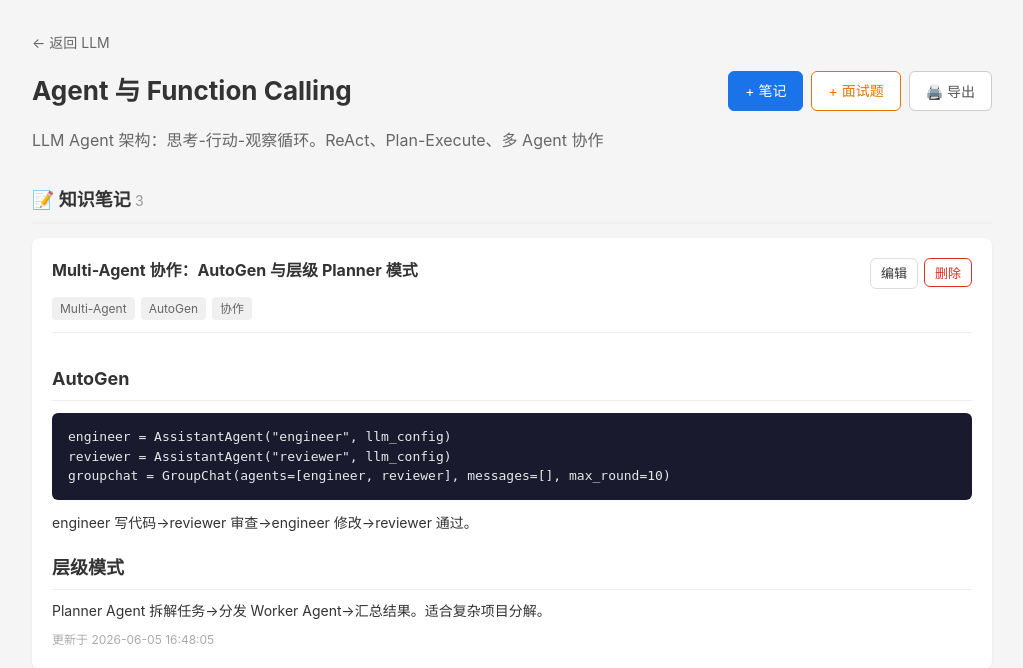
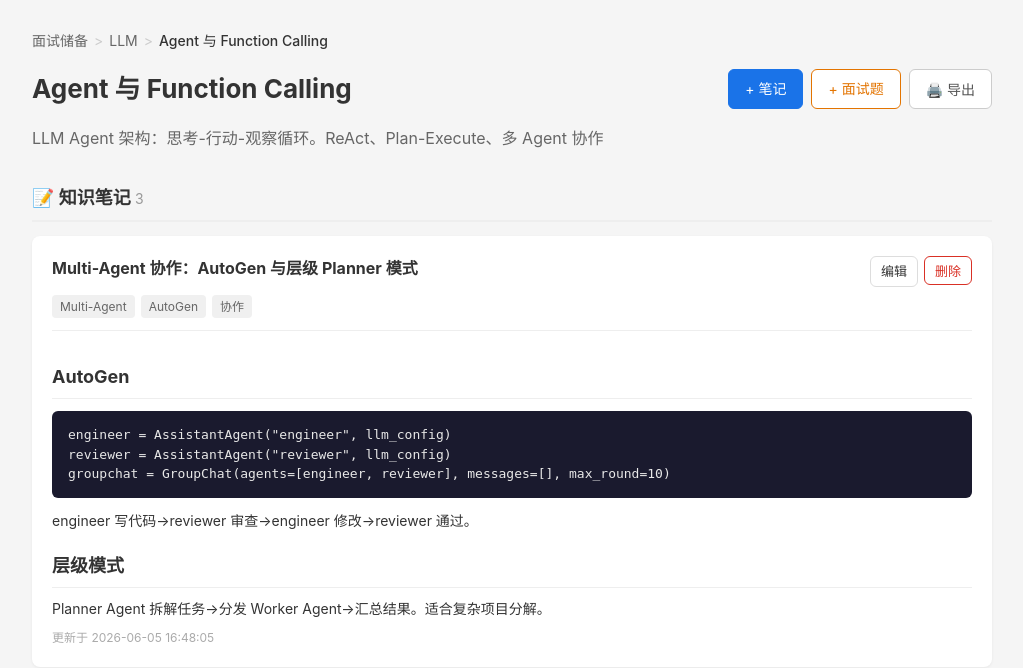
Before and after one commit to dj080808/toolset, a Flask app: page /skillset/stack/77 in a window 1280 px wide. Shown: the part 56-724 px from the top of the page, without its empty margins (128-1151 px from the left). Run offline with Flask 3, Linux system fonts and the light colour scheme; data comes from the database, SQL or seed files in the repository.

Commit message:
增加面包屑导航

```diff
--- a/static/style.css
+++ b/static/style.css
@@ -51,6 +51,13 @@ h1 { font-size: 26px; margin-bottom: 8px; }
 .form-group label { display: block; font-weight: 500; margin-bottom: 6px; font-size: 14px; }
 .form-group input, .form-group textarea { width: 100%; padding: 10px 12px; border: 1px solid #ddd; border-radius: 6px; font-size: 14px; font-family: inherit; resize: vertical; }
 .form-group input:focus, .form-group textarea:focus { outline: none; border-color: #1a73e8; }
+
+/* 面包屑导航 */
+.breadcrumb { display: flex; gap: 4px; align-items: center; flex-wrap: wrap; font-size: 14px; color: #999; margin-bottom: 16px; }
+.breadcrumb a { color: #666; text-decoration: none; }
+.breadcrumb a:hover { color: #1a73e8; text-decoration: underline; }
+.breadcrumb .sep { color: #ccc; margin: 0 2px; }
+.breadcrumb .current { color: #333; font-weight: 500; }
 
 /* 每日练习入口 */
 .practice-hero { display: block; padding: 16px 20px; background: linear-gradient(135deg, #1a73e8, #1557b0); color: #fff; border-radius: 10px; text-decoration: none; font-size: 15px; font-weight: 500; margin-bottom: 24px; transition: transform .2s, box-shadow .2s; text-align: center; }
--- a/templates/skillset/stack.html
+++ b/templates/skillset/stack.html
@@ -2,11 +2,15 @@
 {% block title %}{{ stack.name }} - {{ tool.name }}{% endblock %}
 {% block content %}
 <div class="container">
-    {% if group_name %}
-    <a href="{{ url_for('.group_detail', tool_id=tool.id, group_name=group_name) }}" class="back-link">← 返回 {{ group_name }}</a>
-    {% else %}
-    <a href="{{ url_for('.tool_detail', tool_id=tool.id) }}" class="back-link">← 返回 {{ tool.name }}</a>
-    {% endif %}
+    <div class="breadcrumb">
+        <a href="{{ url_for('.tool_detail', tool_id=tool.id) }}">{{ tool.name }}</a>
+        {% if group_name %}
+        <span class="sep">></span>
+        <a href="{{ url_for('.group_detail', tool_id=tool.id, group_name=group_name) }}">{{ group_name }}</a>
+        {% endif %}
+        <span class="sep">></span>
+        <span class="current">{{ stack.name }}</span>
+    </div>
     <div class="stack-header">
         <h1>{{ stack.name }}</h1>
         <div class="stack-header-btns">
--- a/templates/skillset/tool_groups.html
+++ b/templates/skillset/tool_groups.html
@@ -2,7 +2,11 @@
 {% block title %}{{ tool.name }} - Skillset{% endblock %}
 {% block content %}
 <div class="container">
-    <a href="{{ url_for('.index') }}" class="back-link">← 返回工具列表</a>
+    <div class="breadcrumb">
+        <a href="{{ url_for('.index') }}">工具列表</a>
+        <span class="sep">></span>
+        <span class="current">{{ tool.name }}</span>
+    </div>
     <h1>{{ tool.name }}</h1>
     {% if tool.description %}<p class="desc">{{ tool.description }}</p>{% endif %}
     <a href="{{ url_for('.practice_select') }}" class="practice-hero">📝 每日练习 — 随机 10 道面试题，自评打分</a>
```
Also changed, not shown: templates/skillset/group_detail.html (+5 -2 lines).
